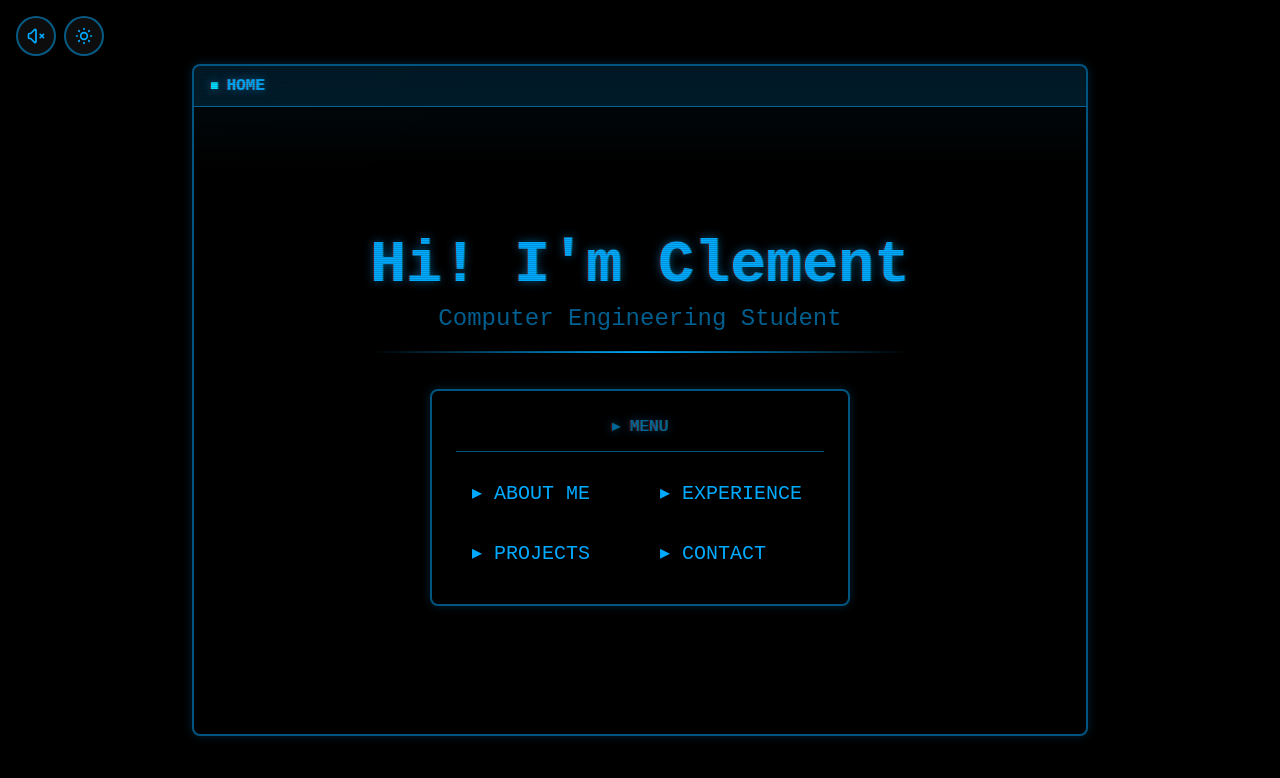
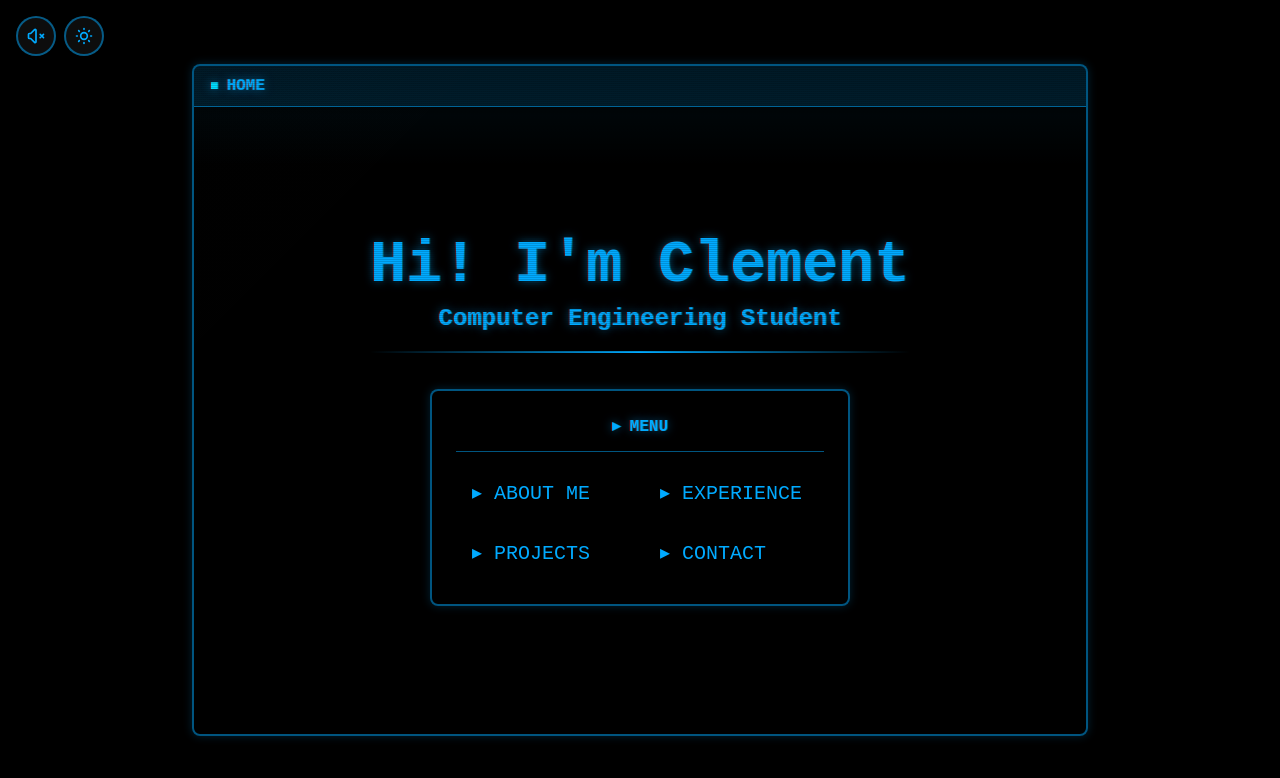
Before and after one commit to Ementshh/Portfolio, a Next.js app: page / in a window 1280 px wide. Shown: the top 778 px of the page. Built offline with nearby package versions, Linux system fonts and the light colour scheme.

Commit message:
nah baru udh

```diff
--- a/components/menu/MenuWindow.tsx
+++ b/components/menu/MenuWindow.tsx
@@ -54,11 +54,6 @@ export default function MenuWindow({ title, isOpen, children, onClose, offset =
               <div className="overflow-y-auto p-4 md:p-6 cursor-text select-text">
                 {children}
               </div>
-
-              {/* Window footer */}
-              <div className="px-4 py-2 border-t text-xs" style={{ borderColor: 'var(--window-border)', color: 'var(--crt-blue-dim)' }}>
-                <span className="animate-pulse">▮</span> SYSTEM READY
-              </div>
             </div>
           </motion.div>
         </div>
--- a/components/menu/TVMenu.tsx
+++ b/components/menu/TVMenu.tsx
@@ -41,7 +41,7 @@ export default function TVMenu({ activeSection, onSelect, centered = false }: TV
     >
       <div className="window-border backdrop-blur-sm rounded-lg p-4 md:p-6 w-[280px] md:w-[420px]" style={{ backgroundColor: 'var(--window-bg)' }}>
         {/* Menu header */}
-        <div className="text-sm md:text-base mb-4 border-b pb-3 crt-text text-center" style={{ color: 'var(--crt-blue-dim)', borderColor: 'var(--window-border)' }}>
+        <div className="text-sm md:text-base mb-4 border-b pb-3 crt-text text-center font-bold" style={{ color: 'var(--crt-blue)', borderColor: 'var(--window-border)' }}>
           ▸ MENU
         </div>
 
--- a/components/sections/HomeScreen.tsx
+++ b/components/sections/HomeScreen.tsx
@@ -19,8 +19,8 @@ export default function HomeScreen() {
           initial={{ opacity: 0 }}
           animate={{ opacity: 1 }}
           transition={{ delay: 0.5, duration: 0.4 }}
-          className="text-lg md:text-xl lg:text-2xl mb-4"
-          style={{ color: 'var(--crt-blue-dim)' }}
+          className="text-lg md:text-xl lg:text-2xl mb-4 font-bold crt-text"
+          style={{ color: 'var(--crt-blue)' }}
         >
           Computer Engineering Student
         </motion.p>
```
